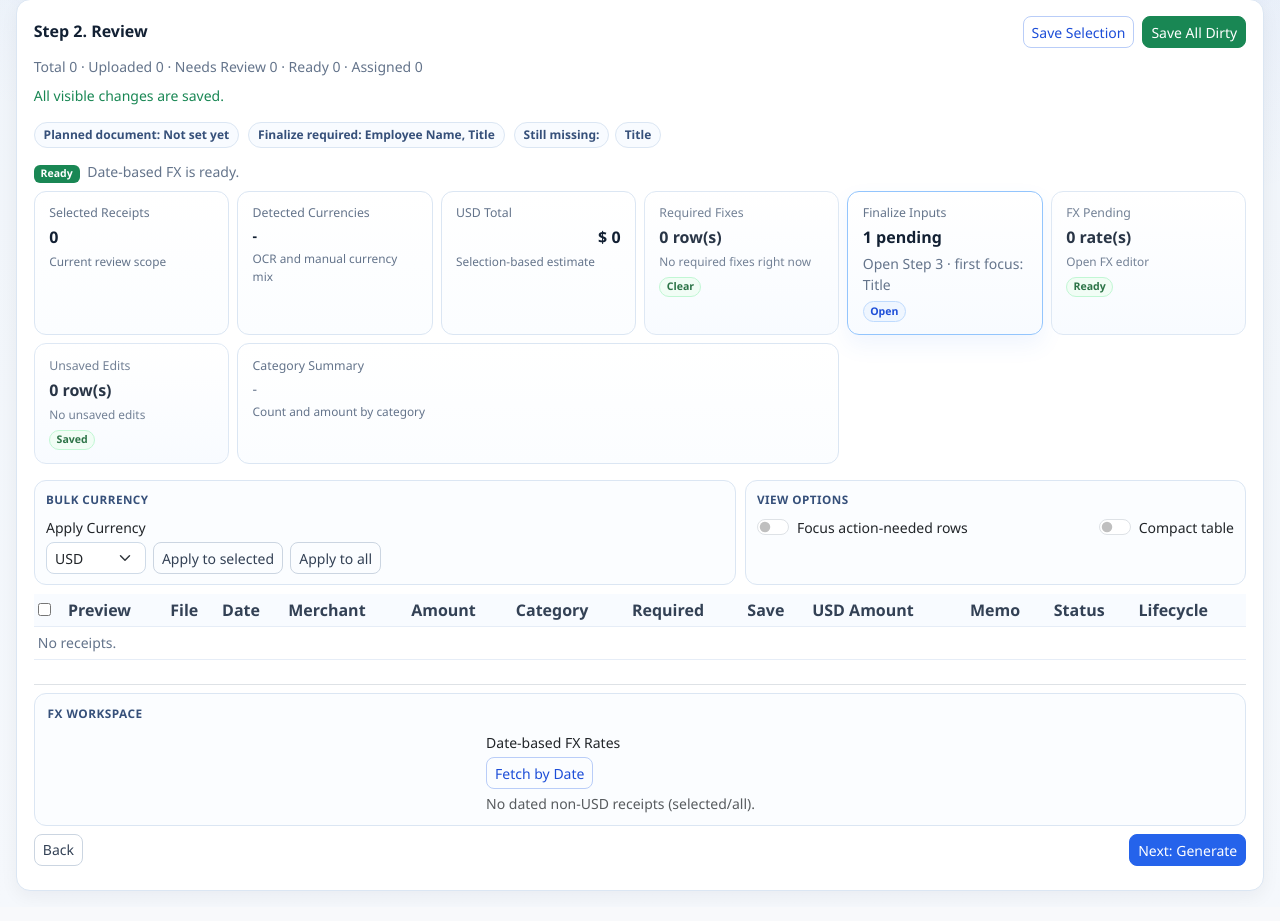
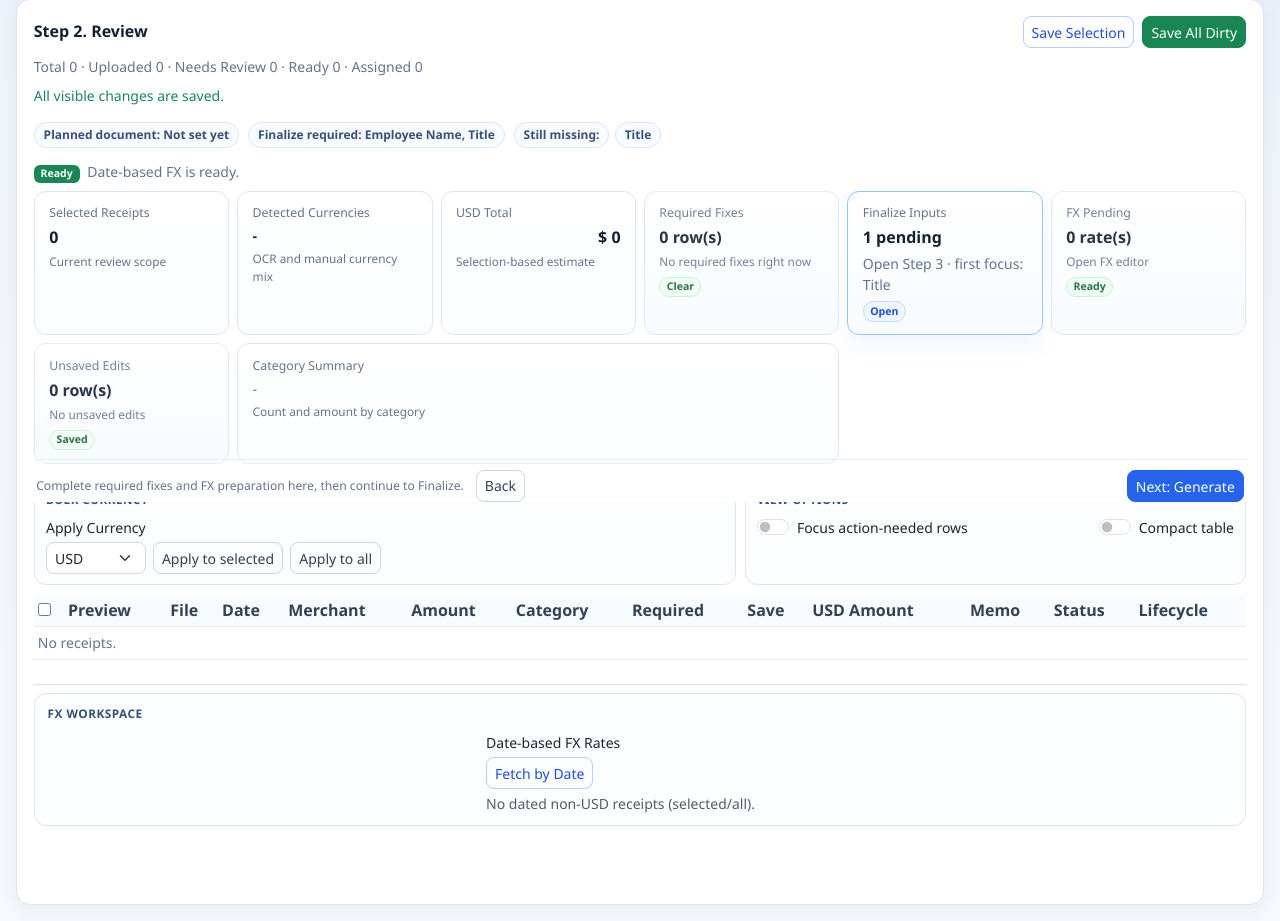
Before and after one commit to 2030Retire/EZWorks-Expense, a Flask app: page /reports/wizard/review in a window 1280 px wide. Shown: the part 298-1219 px from the top of the page. Before the commit the page ends 1189 px from the top, so only its background shows below. Run offline with Flask 3, Linux system fonts and the light colour scheme; the visitor is signed in with stand-in values (Sample User, id 1); data comes from the database, SQL or seed files in the repository; data that the repository does not hold is empty; some libraries are stand-ins or nearby versions.

Commit message:
feat: refine review and finalize flow

```diff
--- a/templates/report_wizard_review.html
+++ b/templates/report_wizard_review.html
@@ -264,6 +264,24 @@
       overflow: auto;
       padding-right: .2rem;
     }
+    .review-action-bar {
+      position: sticky;
+      bottom: 0;
+      z-index: 4;
+      display: flex;
+      justify-content: space-between;
+      align-items: center;
+      gap: .75rem;
+      flex-wrap: wrap;
+      margin-top: .65rem;
+      padding: .65rem .15rem 0;
+      background: linear-gradient(180deg, rgba(255,255,255,0) 0%, rgba(255,255,255,.92) 28%, rgba(255,255,255,1) 100%);
+      border-top: 1px solid #e5edf8;
+    }
+    .review-action-meta {
+      font-size: .76rem;
+      color: #64748b;
+    }
     @media (max-width: 992px) {
       .review-fx-grid {
         grid-template-columns: 1fr;
@@ -407,9 +425,12 @@
           </div>
         </div>
       </div>
-      <div class="d-flex justify-content-between mt-2">
-        <a href="/reports/wizard/upload" class="btn btn-sm btn-outline-secondary">Back</a>
-        <button id="nextBtn" class="btn btn-sm btn-primary" onclick="goNext()">Next: Generate</button>
+      <div class="review-action-bar">
+        <div class="review-action-meta">Complete required fixes and FX preparation here, then continue to Finalize.</div>
+        <div class="d-flex justify-content-between align-items-center flex-grow-1 gap-2">
+          <a href="/reports/wizard/upload" class="btn btn-sm btn-outline-secondary">Back</a>
+          <button id="nextBtn" class="btn btn-sm btn-primary" onclick="goNext()">Next: Generate</button>
+        </div>
       </div>
       <div id="msg" class="small text-muted mt-2"></div>
     </div>
```
Also changed, not shown: docs/product/expense_processor_major_notes.md (+2 -0 lines), templates/report_wizard_generate.html (+16 -4 lines).
